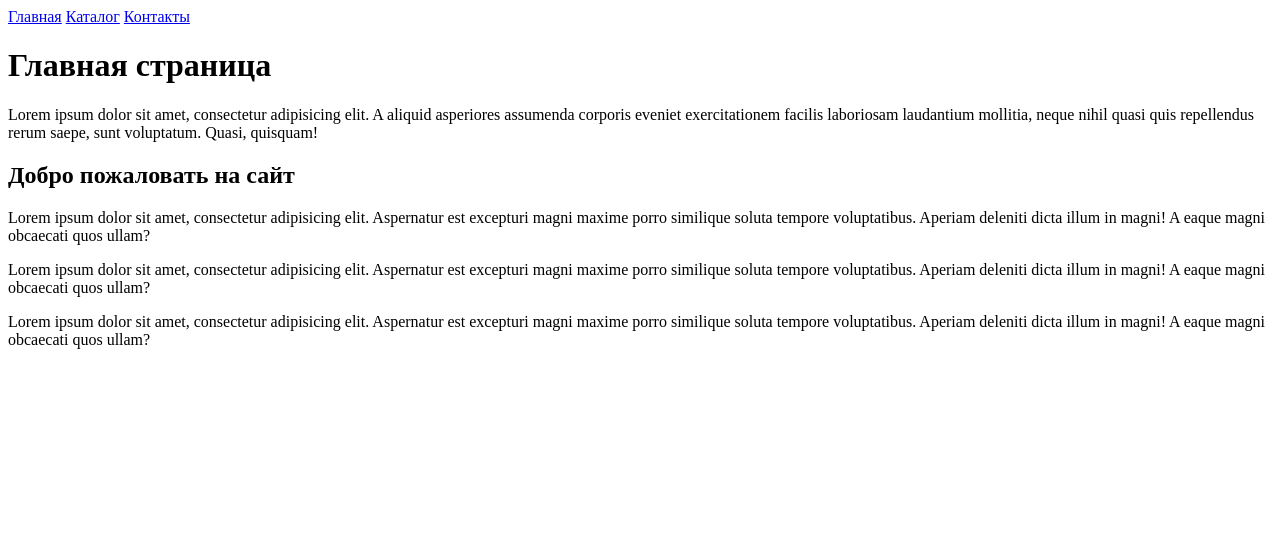
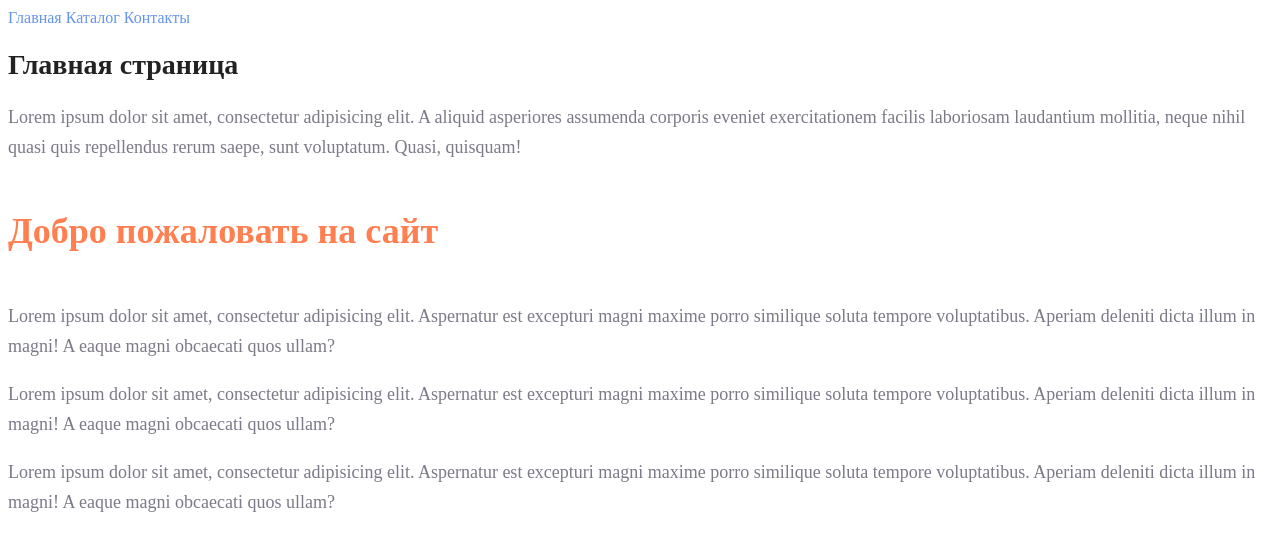
Before and after one commit to onsolo/gb-html, a plain HTML site: page index.html in a window 1280 px wide. Drawn offline with Linux system fonts and the light colour scheme.

Commit message:
init styles

```diff
--- a/index.html
+++ b/index.html
@@ -5,25 +5,38 @@
     <meta name="viewport"
           content="width=device-width, user-scalable=no, initial-scale=1.0, maximum-scale=1.0, minimum-scale=1.0">
     <meta http-equiv="X-UA-Compatible" content="ie=edge">
+
+    <link rel="stylesheet" href="style.css">
     <title>GB lesson</title>
 </head>
 <body>
-<a href="index.html">Главная</a>
-<a href="catalog/catalog.html">Каталог</a>
-<a href="#">Контакты</a>
+<a class="nav-item"
+   href="index.html">
+    Главная
+</a>
 
-<h1>Главная страница</h1>
-<p>Lorem ipsum dolor sit amet, consectetur adipisicing elit. A aliquid asperiores assumenda corporis eveniet
+<a class="nav-item"
+   href="catalog/catalog.html">
+    Каталог
+</a>
+
+<a class="nav-item"
+   href="#">
+    Контакты
+</a>
+
+<h1 class="page-header">Главная страница</h1>
+<p class="page-text">Lorem ipsum dolor sit amet, consectetur adipisicing elit. A aliquid asperiores assumenda corporis eveniet
     exercitationem facilis laboriosam laudantium mollitia, neque nihil quasi quis repellendus
     rerum saepe, sunt voluptatum. Quasi, quisquam!</p>
-<h2>Добро пожаловать на сайт</h2>
-<p>Lorem ipsum dolor sit amet, consectetur adipisicing elit. Aspernatur est excepturi magni maxime porro
+<h2 class="page-sub-header">Добро пожаловать на сайт</h2>
+<p class="page-text">Lorem ipsum dolor sit amet, consectetur adipisicing elit. Aspernatur est excepturi magni maxime porro
     similique soluta tempore voluptatibus. Aperiam deleniti dicta illum in magni! A eaque magni obcaecati quos
     ullam?</p>
-<p>Lorem ipsum dolor sit amet, consectetur adipisicing elit. Aspernatur est excepturi magni maxime porro
+<p class="page-text">Lorem ipsum dolor sit amet, consectetur adipisicing elit. Aspernatur est excepturi magni maxime porro
     similique soluta tempore voluptatibus. Aperiam deleniti dicta illum in magni! A eaque magni obcaecati quos
     ullam?</p>
-<p>Lorem ipsum dolor sit amet, consectetur adipisicing elit. Aspernatur est excepturi magni maxime porro
+<p class="page-text">Lorem ipsum dolor sit amet, consectetur adipisicing elit. Aspernatur est excepturi magni maxime porro
     similique soluta tempore voluptatibus. Aperiam deleniti dicta illum in magni! A eaque magni obcaecati quos
     ullam?</p>
 </body>
--- /dev/null
+++ b/style.css
@@ -0,0 +1,44 @@
+a {text-decoration: none}
+
+.nav-item {
+    color: cornflowerblue;
+    font-size: 16px;
+    line-height: 20px;
+}
+
+.page-header {
+    color: #222222;
+    font-size: 28px;
+    line-height: 36px;
+    font-weight: bold;
+}
+
+.page-text {
+    font-style: normal;
+    font-weight: 300;
+    font-size: 18px;
+    line-height: 30px;
+    color: #7D7987;
+}
+
+.page-sub-header {
+    color: coral;
+    font-style: normal;
+    font-weight: 700;
+    font-size: 36px;
+    line-height: 80px;
+}
+
+.products-list {
+    display: flex;
+}
+
+.product-wrapper:not(:last-child) {
+    margin-right: 20px;
+}
+
+.product-wrapper img {
+    height: 500px;
+    width: 100%;
+    object-fit: cover;
+}
```
Also changed, not shown: catalog/catalog.html (+35 -19 lines).
